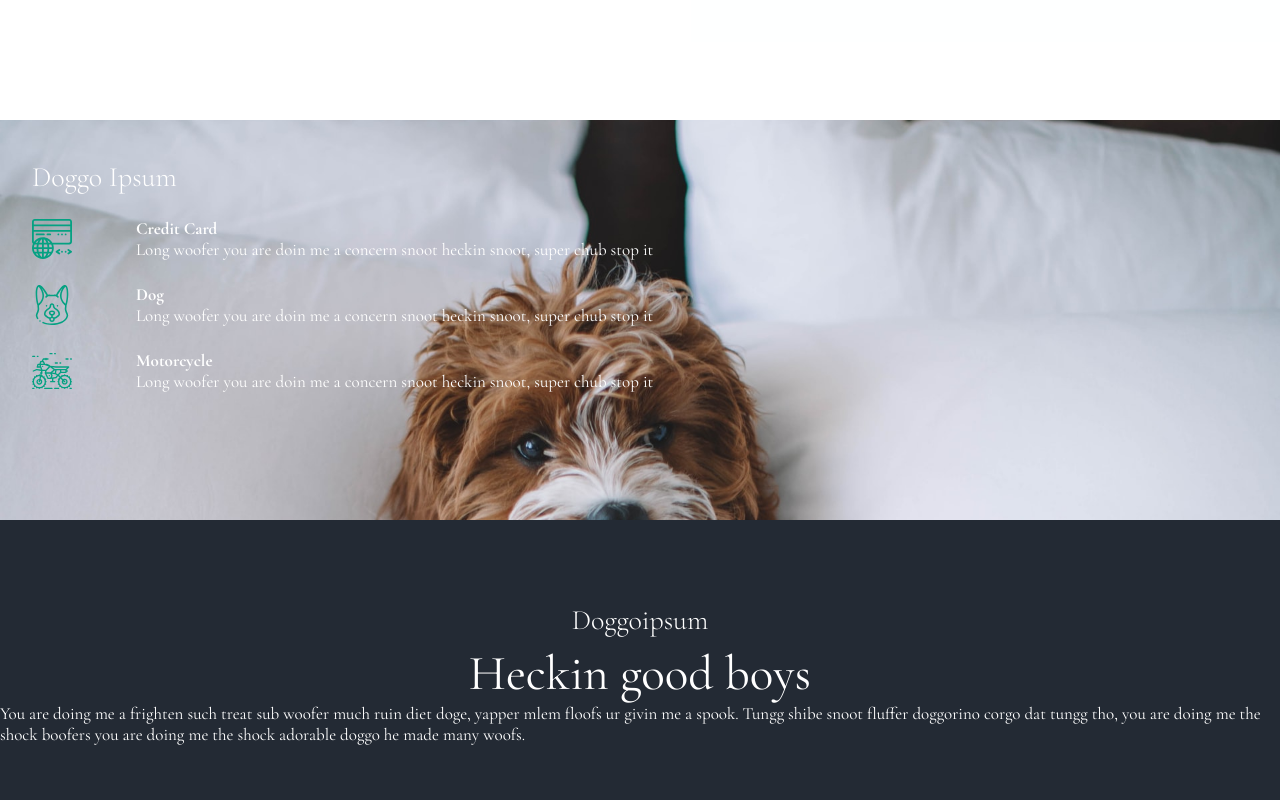
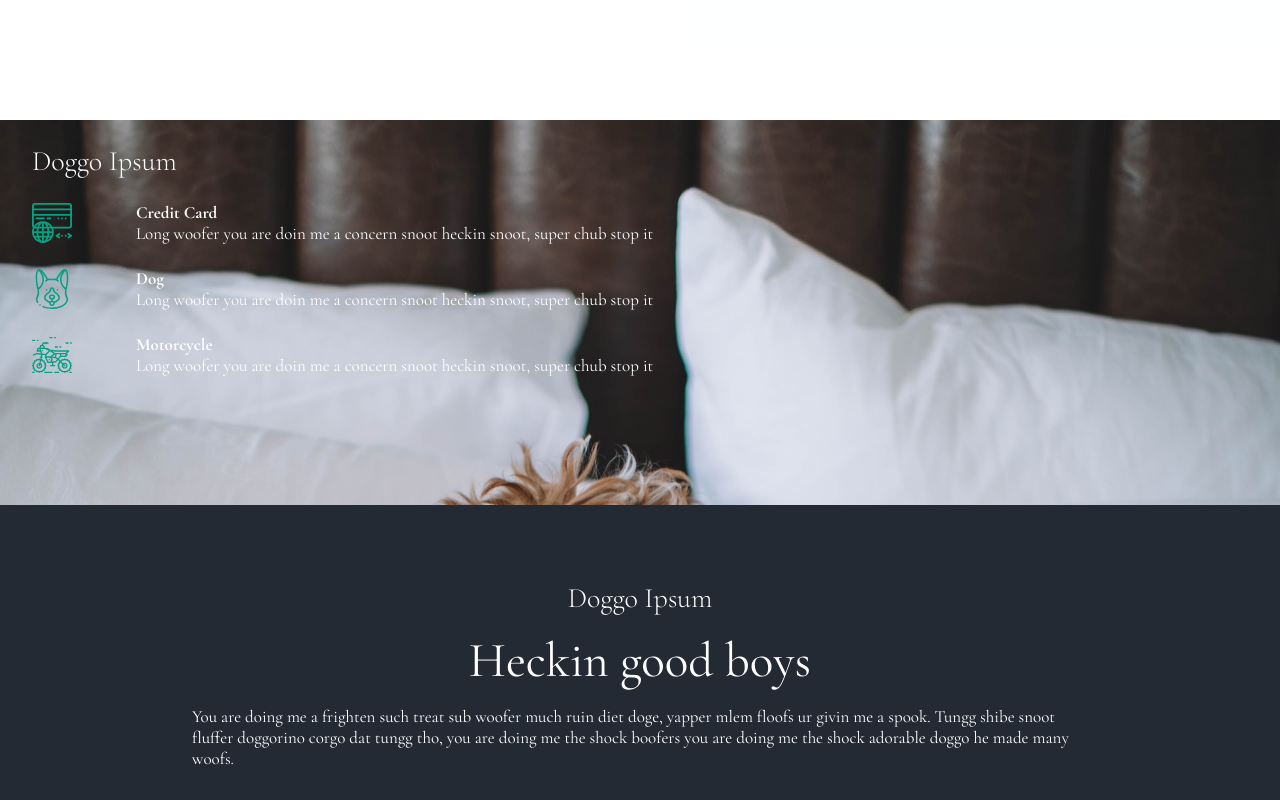
Before and after one commit to KamilNurkiewicz/Cars, a website built with webpack: page src/index.html in a window 1280 px wide. Shown: the part 680-1480 px from the top of the page. Built offline with nearby package versions, Linux system fonts and the light colour scheme; files whose address does not match are found by name.

Commit message:
add ideas for blur picutre and repair displaing of text and picture in third section

```diff
--- a/src/index.html
+++ b/src/index.html
@@ -119,7 +119,7 @@
           </div>
         </div>
         <div class="second-section__text">
-          <h3>Doggoipsum</h3>
+          <h3>Doggo Ipsum</h3>
           <h2>Heckin good boys</h2>
           <p>
             You are doing me a frighten such treat sub woofer much ruin diet
--- a/src/js/app.js
+++ b/src/js/app.js
@@ -5,6 +5,7 @@ const content = document.querySelector('.content');
 const mainHeader = document.querySelector('.main-header');
 const mainFooter = document.querySelector('.main-footer');
 const navItems = document.querySelector('.mobile-nav__items');
+
 hamburger.addEventListener('click', () => {
   hamburger.classList.toggle('main-header__hamburger--active');
   content.classList.toggle('content--mobile-nav-active');
--- a/src/scss/main.scss
+++ b/src/scss/main.scss
@@ -447,7 +447,7 @@ body {
 .second-section {
   display: flex;
   flex-direction: column;
-  height: calc(100vh - 3.75rem);
+  height: calc(100vh - 3.65rem);
   width: 100%;
 }
 
@@ -455,15 +455,15 @@ body {
   display: flex;
   flex-direction: column;
   height: 50vh;
+  overflow: hidden;
   & img {
-    height: 80%;
     width: 100%;
     object-fit: cover;
   }
   & .picture__div {
     position: absolute;
     width: 100%;
-    padding-top: 5vh;
+    padding-top: 3vh;
     padding-left: 2rem;
     color: map-get($map: $colors, $key: secondary);
     & ul {
@@ -508,11 +508,10 @@ body {
   width: 100%;
   background-color: map-get($map: $colors, $key: main);
   & > h3,
-  h1 {
-    padding-bottom: 0.4rem;
-  }
-  & > p {
-    padding-bottom: 2rem;
+  h2,
+  p {
+    max-width: 70%;
+    padding-bottom: 2vh;
   }
 }
 
--- /dev/null
+++ b/test.txt
@@ -0,0 +1,3 @@
+https://codepen.io/harayu/pen/VvNKJB
+https://jsfiddle.net/BinaryMoon/8jhw2/
+https://codepen.io/janjan32/pen/MeJpey
```
